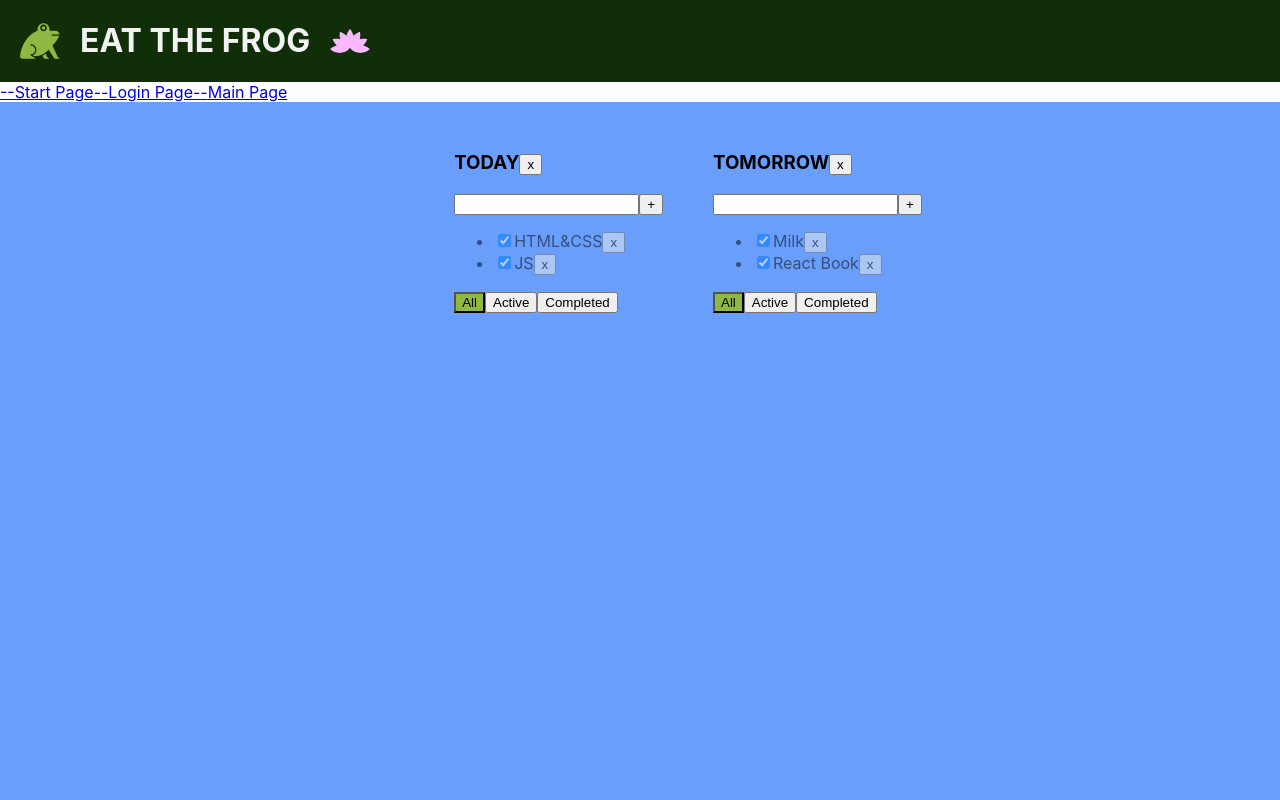
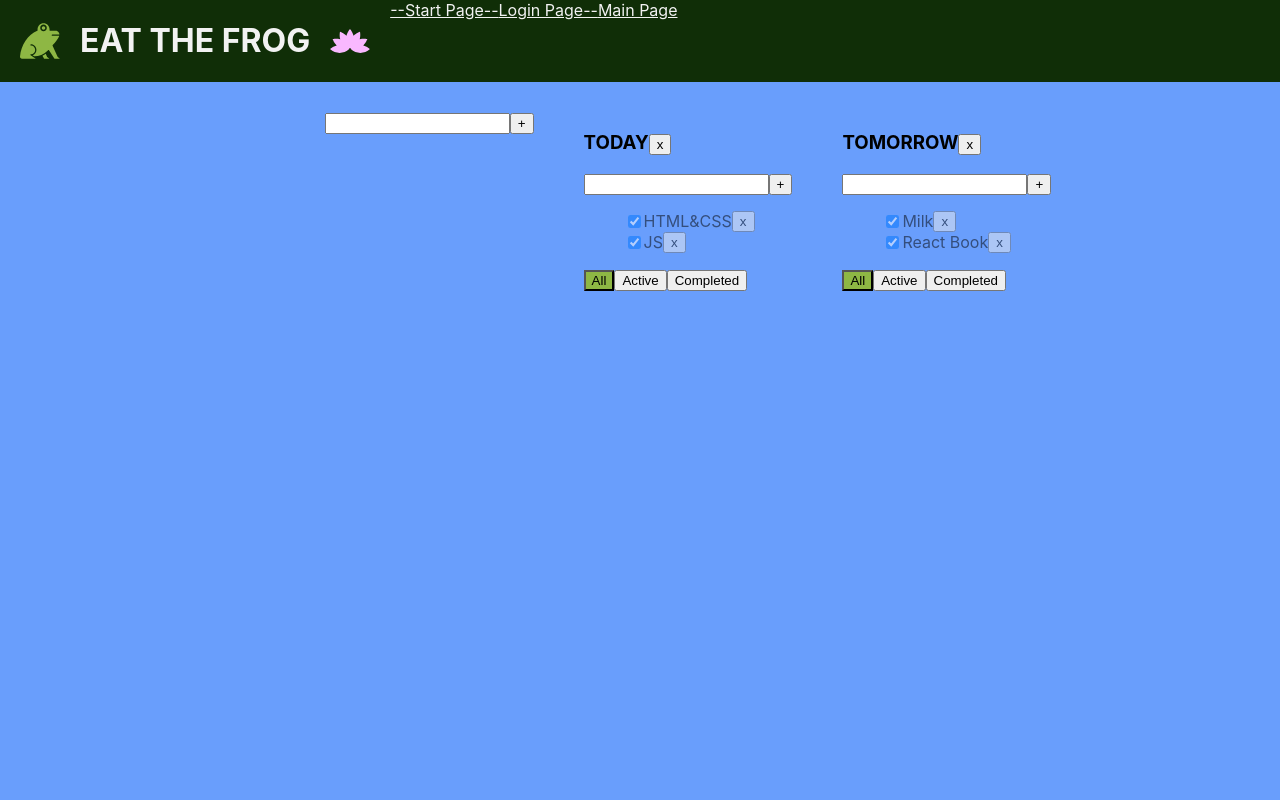
Before and after one commit to Masha-Gorb/todolist-app, a React (Create React App) app: page /main in a window 1280 px wide. Shown: the top 800 px of the page. Built offline with nearby package versions, Linux system fonts and the light colour scheme.

Commit message:
add EditableSpan, but it needs refactor

```diff
--- a/src/App.tsx
+++ b/src/App.tsx
@@ -2,16 +2,13 @@ import React from 'react';
 import {Header} from "./components/Header/Header";
 import {GreetingPage} from "./components/GreetingPage/GreetingPage";
 import {LoginPage} from "./components/LoginPage/LoginPage";
-import {Route, Routes, Link} from "react-router-dom";
+import {Route, Routes} from "react-router-dom";
 import MainPage from "./components/MainPage/MainPage";
 
 export const App = () => {
   return (
         <div>
           <Header/>
-          <Link to="/greetings">--Start Page--</Link>
-          <Link to="/login">Login Page--</Link>
-          <Link to="/main">Main Page</Link>
           <Routes>
             <Route path="/greetings" element={
               <GreetingPage/>
--- a/src/Components/GreetingPage/GreetingPage.tsx
+++ b/src/Components/GreetingPage/GreetingPage.tsx
@@ -13,9 +13,7 @@ export const GreetingPage = () => {
           This is a simple planner, where you can write your todos!
         </span>
       </div>
-      <LotusButton
-        buttonName='Lets GO'
-      />
+      <LotusButton/>
     </div>
   )
 }
--- a/src/Components/Header/Header.module.css
+++ b/src/Components/Header/Header.module.css
@@ -4,7 +4,6 @@
     height: 10%;
     background-color: #102E07;
 }
-
 
 .logo {
     margin-left: 20px;
--- a/src/Components/Header/Header.tsx
+++ b/src/Components/Header/Header.tsx
@@ -2,6 +2,7 @@ import React from 'react';
 import FrogLogo from '../../asserts/froggyICONS/FrogLogo.svg'
 import LotusLogo from '../../asserts/froggyICONS/Lotus.svg'
 import s from './Header.module.css'
+import {Link} from "react-router-dom";
 
 
 export const Header = () => {
@@ -10,6 +11,12 @@ export const Header = () => {
         <img alt='' className={s.logo} src={FrogLogo}/>
         <h1 className={s.headerText}>EAT THE FROG</h1>
         <img alt='' className={s.logo} src={LotusLogo}/>
+      <div>
+        <Link className={s.headerText} to="/greetings">--Start Page--</Link>
+        <Link className={s.headerText} to="/login">Login Page--</Link>
+        <Link className={s.headerText} to="/main">Main Page</Link>
+      </div>
+
     </div>
   )
 }
--- a/src/Components/LotusButton/LotusButton.tsx
+++ b/src/Components/LotusButton/LotusButton.tsx
@@ -4,18 +4,13 @@ import LotusLogo from "../../asserts/froggyICONS/Lotus.svg";
 import {useNavigate} from "react-router-dom";
 
 
-type PropsType = {
-  buttonName: string
-}
-
-export const LotusButton = (props: PropsType) => {
+export const LotusButton = () => {
 const navigate = useNavigate()
   const toLoginPage = () => navigate("/login")
   return (
     <div>
       <button className={s.LotusButton} onClick={toLoginPage}>
         <img alt='' className={s.lotusButtonLogo} src={LotusLogo}/>
-        <span className={s.LotusButtonName}>{props.buttonName}</span>
       </button>
     </div>
   )
--- a/src/Components/MainPage/MainPage.tsx
+++ b/src/Components/MainPage/MainPage.tsx
@@ -1,7 +1,8 @@
 import React, {useState} from 'react';
 import './MainPage.css';
-import {TaskType, Todolist} from '../../Todolist';
+import {TaskType, Todolist} from '../Todolist/Todolist';
 import {v1} from 'uuid';
+import {AddItemForm} from "../SmallComponents/AddItemForm";
 
 export type FilterValuesType = "all" | "active" | "completed";
 type TodolistType = {
@@ -35,6 +36,16 @@ function MainPage() {
         ]
     });
 
+
+    function addTodolist(title: string) {
+        let newTodolistId = v1()
+        let newTodolist :TodolistType = {id: newTodolistId, title: title, filter: 'all'}
+        setTodolists([newTodolist, ...todolists]);
+        setTasks({
+            ...tasks,
+            [newTodolistId]: []
+        })
+    }
 
     function removeTask(id: string, todolistId: string) {
         //достанем нужный массив по todolistId:
@@ -87,6 +98,9 @@ function MainPage() {
 
     return (
         <div className="App">
+
+            <AddItemForm addItem={addTodolist}/>
+
             {
                 todolists.map(tl => {
                     let allTodolistTasks = tasks[tl.id];
--- /dev/null
+++ b/src/Components/SmallComponents/AddItemForm.tsx
@@ -0,0 +1,42 @@
+import React, {ChangeEvent, KeyboardEvent, useState} from 'react';
+
+type PropsType = {
+  addItem: (title: string) => void
+}
+
+export const AddItemForm = (props: PropsType) => {
+  let [title, setTitle] = useState("")
+  let [error, setError] = useState<string | null>(null)
+
+  const addTask = () => {
+    let newTitle = title.trim();
+    if (newTitle !== "") {
+      props.addItem(title);
+      setTitle("");
+    } else {
+      setError("Title is required");
+    }
+  }
+
+  const onChangeHandler = (e: ChangeEvent<HTMLInputElement>) => {
+    setTitle(e.currentTarget.value)
+  }
+
+  const onKeyPressHandler = (e: KeyboardEvent<HTMLInputElement>) => {
+    setError(null);
+    if (e.charCode === 13) {
+      addTask();
+    }
+  }
+  return (
+    <div>
+      <input value={title}
+             onChange={onChangeHandler}
+             onKeyPress={onKeyPressHandler}
+             className={error ? "error" : ""}
+      />
+      <button onClick={addTask}>+</button>
+      {error && <div className="error-message">{error}</div>}
+    </div>
+  )
+}
--- /dev/null
+++ b/src/Components/SmallComponents/EditableSpan.tsx
@@ -0,0 +1,15 @@
+import React, {useState} from 'react';
+type PropsType = {
+  title: string
+}
+
+export const EditableSpan = (props: PropsType) => {
+  const [editMode, setEditMode] = useState(false)
+  const onDoubleClickHandler = () => {
+    setEditMode(true)
+  }
+  return editMode
+    ? <input value={props.title} autoFocus/>
+    : <span onDoubleClick={onDoubleClickHandler}>{props.title}</span>
+
+}
--- /dev/null
+++ b/src/Components/Todolist/Todolist.module.css
@@ -0,0 +1,4 @@
+.taskBlock {
+    display: flex;
+    background-color: brown;
+}
--- a/src/TodoList.tsx
+++ b/src/Components/Todolist/Todolist.tsx
@@ -1,5 +1,8 @@
-import React, {ChangeEvent, useState, KeyboardEvent} from 'react';
-import {FilterValuesType} from './components/MainPage/MainPage';
+import React, {ChangeEvent} from 'react';
+import {FilterValuesType} from '../MainPage/MainPage';
+import {AddItemForm} from "../SmallComponents/AddItemForm";
+import {EditableSpan} from "../SmallComponents/EditableSpan";
+
 
 export type TaskType = {
     id: string
@@ -20,28 +23,8 @@ type PropsType = {
 }
 
 export function Todolist(props: PropsType) {
-    let [title, setTitle] = useState("")
-    let [error, setError] = useState<string | null>(null)
-
-    const addTask = () => {
-        let newTitle = title.trim();
-        if (newTitle !== "") {
-            props.addTask(newTitle, props.id);
-            setTitle("");
-        } else {
-            setError("Title is required");
-        }
-    }
-
-    const onChangeHandler = (e: ChangeEvent<HTMLInputElement>) => {
-        setTitle(e.currentTarget.value)
-    }
-
-    const onKeyPressHandler = (e: KeyboardEvent<HTMLInputElement>) => {
-        setError(null);
-        if (e.charCode === 13) {
-            addTask();
-        }
+    const addTask = (title: string) => {
+        props.addTask(title, props.id)
     }
 
     const removeTodolist = () => props.removeTodolist(props.id)
@@ -50,18 +33,17 @@ export function Todolist(props: PropsType) {
     const onActiveClickHandler = () => props.changeFilter("active", props.id);
     const onCompletedClickHandler = () => props.changeFilter("completed", props.id);
 
+    const divStyle = {
+        display: 'flex',
+    };
+
     return <div>
         <h3> {props.title}
             <button onClick={removeTodolist}>x</button>
         </h3>
         <div>
-            <input value={title}
-                   onChange={onChangeHandler}
-                   onKeyPress={onKeyPressHandler}
-                   className={error ? "error" : ""}
-            />
-            <button onClick={addTask}>+</button>
-            {error && <div className="error-message">{error}</div>}
+            <AddItemForm
+              addItem={addTask}/>
         </div>
         <ul>
             {
@@ -72,9 +54,9 @@ export function Todolist(props: PropsType) {
                         props.changeTaskStatus(t.id, newIsDoneValue, props.id);
                     }
 
-                    return <li key={t.id} className={t.isDone ? "is-done" : ""}>
+                    return <li style={divStyle} key={t.id} className={t.isDone ? "is-done" : ""}>
                         <input type="checkbox" onChange={onChangeHandler} checked={t.isDone}/>
-                        <span>{t.title}</span>
+                        <EditableSpan title={t.title}/>
                         <button onClick={onClickHandler}>x</button>
                     </li>
                 })
```
Also changed, not shown: src/logo.svg (deleted).
